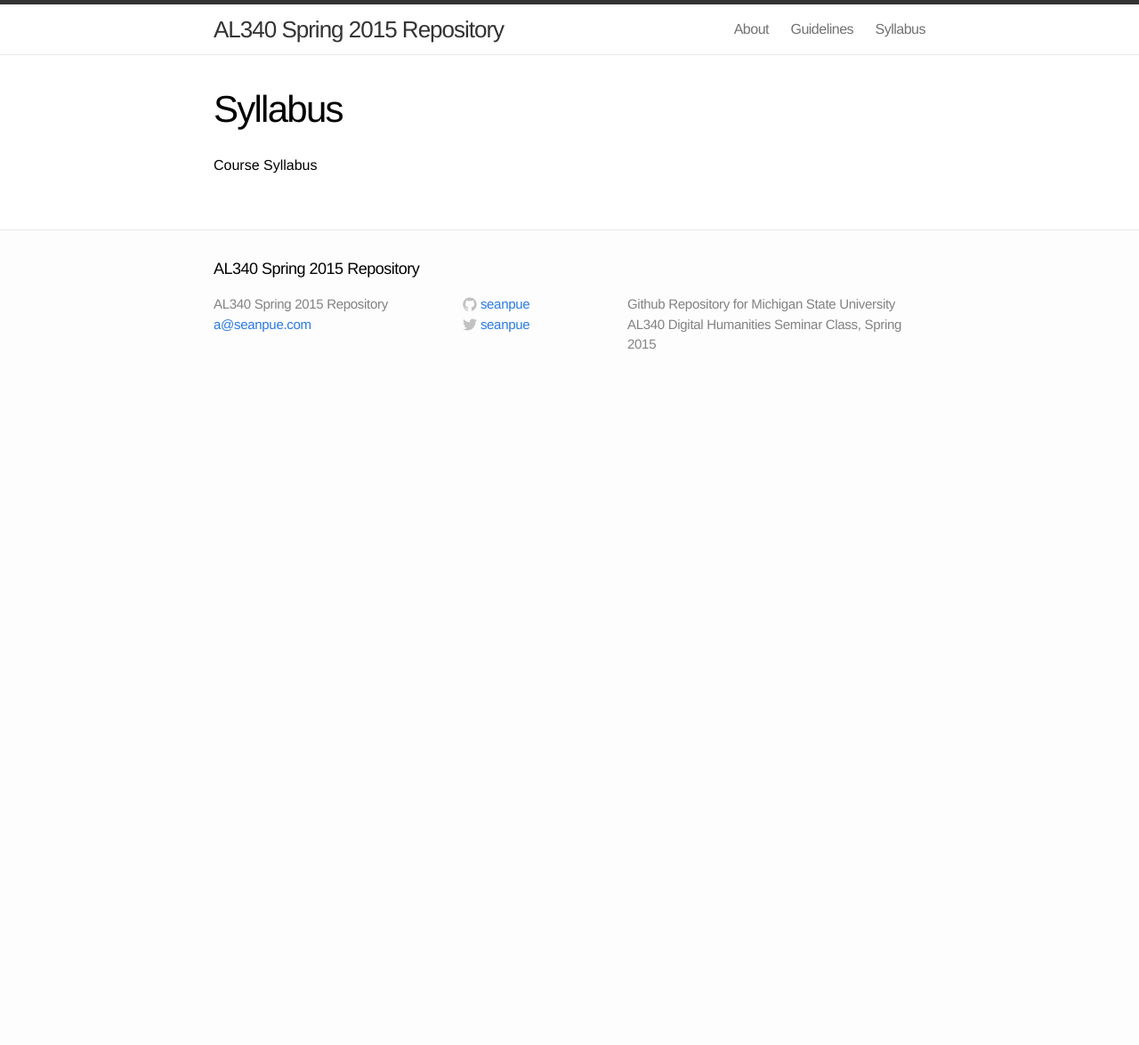
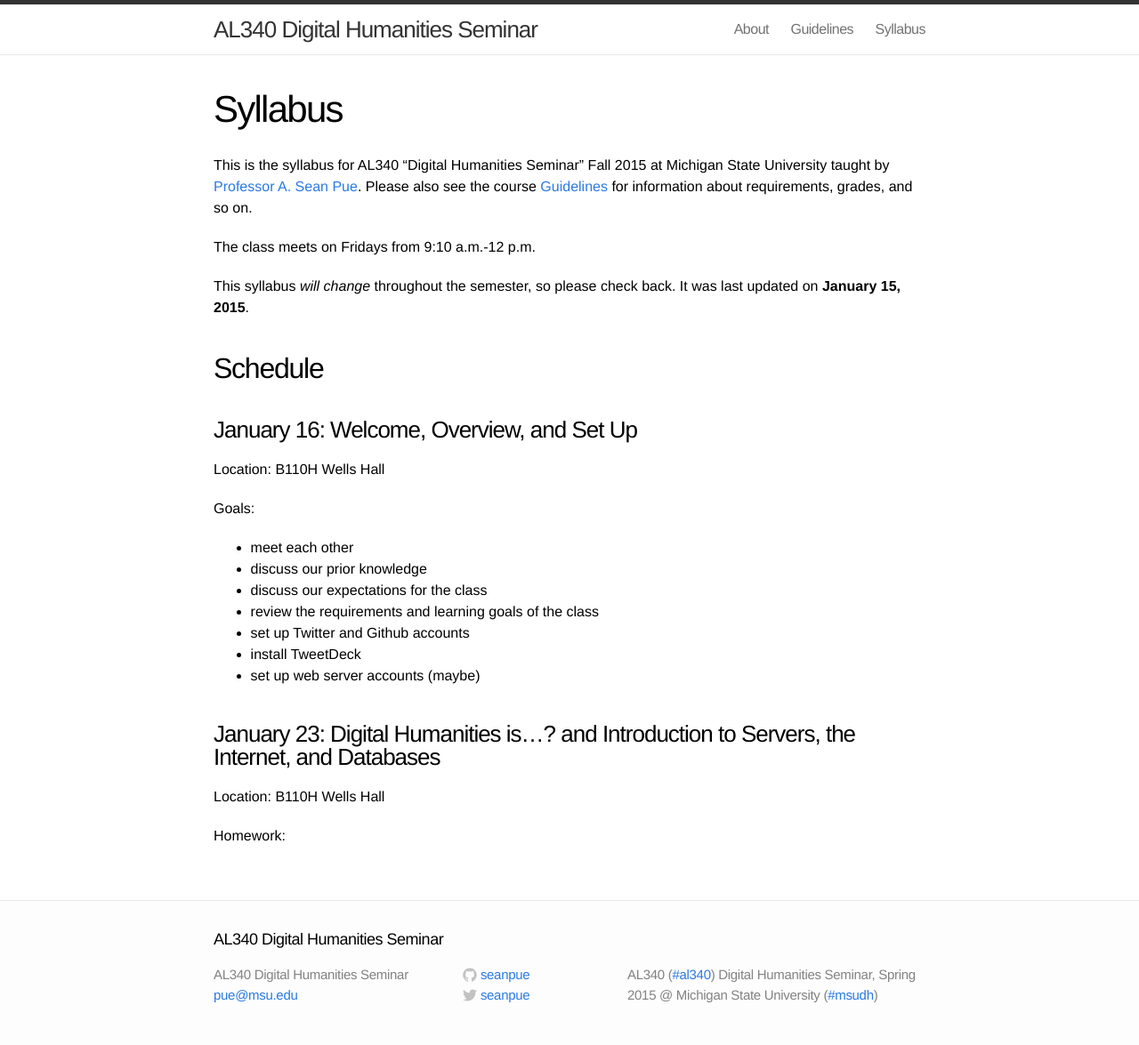
Before and after one commit to seanpue/al340, a Jekyll site: the page built from syllabus.md, in a window 1280 px wide. Shown: the whole page at 89% size. Built offline with Jekyll 4.4.1, drawn with Linux system fonts in a browser that asks for light colours; before the commit the page ends 900 px from its top, so only the background shows below that.

Commit message:
in process of updating syllabus

```diff
--- a/_config.yml
+++ b/_config.yml
@@ -1,7 +1,7 @@
 # Site settings
-title: AL340 Spring 2015 Repository
-email: a@seanpue.com
-description: "Github Repository for Michigan State University AL340 Digital Humanities Seminar Class, Spring 2015"
+title: AL340 Digital Humanities Seminar
+email: pue@msu.edu
+description: "AL340 (<a href='http://twitter.com/#al340/'>#al340</a>) Digital Humanities Seminar, Spring 2015 @ Michigan State University (<a href='http://twitter.com/#msudh'>#msudh</a>)"
 baseurl: "/al340"
 url: "http://seanpue.com/al340"
 twitter_username: "seanpue"
--- a/syllabus.md
+++ b/syllabus.md
@@ -4,4 +4,29 @@ title: Syllabus
 permalink: /syllabus/
 ---
 
-Course Syllabus
+This is the syllabus for AL340 “Digital Humanities Seminar” Fall 2015 at Michigan State University taught by [Professor A. Sean Pue](http://seanpue.com "A. Sean Pue's Webpage"). Please also see the course [Guidelines](/guidelines "Course Guidelines") for information about requirements, grades, and so on.
+
+The class meets on Fridays from 9:10 a.m.-12 p.m.
+
+This syllabus *will change* throughout the semester, so please check back. It was last updated on **January 15, 2015**.
+
+## Schedule
+
+### January 16: Welcome, Overview, and Set Up
+Location: B110H Wells Hall
+
+Goals:
+
+* meet each other
+* discuss our prior knowledge
+* discuss our expectations for the class
+* review the requirements and learning goals of the class
+*  set up Twitter and Github accounts
+* install TweetDeck
+* set up web server accounts (maybe)
+
+### January 23: Digital Humanities is...? and  Introduction to Servers, the Internet, and Databases
+
+Location: B110H Wells Hall
+
+Homework:
```
